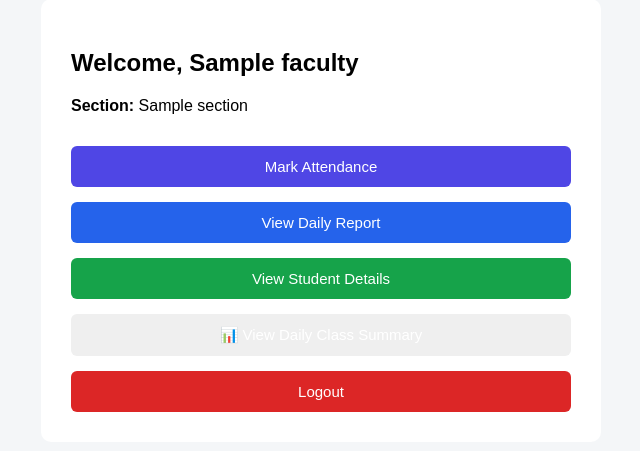
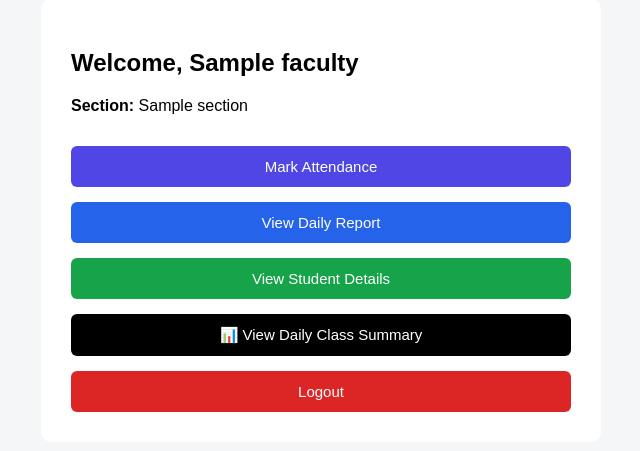
Before and after one commit to lalasamvsr/attendance, a Flask app: page /faculty-dashboard in a window 1280 px wide. Shown: the part 81-532 px from the top of the page, without its empty margins (319-959 px from the left). Run offline with Flask 3, Linux system fonts and the light colour scheme; the visitor is signed in with stand-in values (Sample User, id 1); a database or web service that is not in the repository returns one stand-in record (values such as "Sample title"); some libraries are stand-ins or nearby versions.

Commit message:
Update faculty_dashboard.html

```diff
--- a/templates/faculty_dashboard.html
+++ b/templates/faculty_dashboard.html
@@ -30,8 +30,9 @@ button{
 .mark{ background:#4f46e5; }
 .report{ background:#2563eb; }
 .student{ background:#16a34a; }
-.daily-summary{ background:#000000;}
+.daily{ background:#000000; }
 .logout{ background:#dc2626; }
+
 </style>
 </head>
 
@@ -56,7 +57,7 @@ button{
     <button class="student">View Student Details</button>
 </form>
 <form action="/daily-summary">
-    <button>📊 View Daily Class Summary</button>
+    <button class="daily">📊 View Daily Class Summary</button>
 </form>
 
 <form action="/logout">
```
